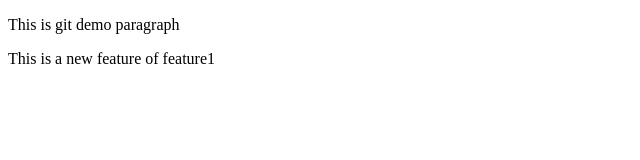
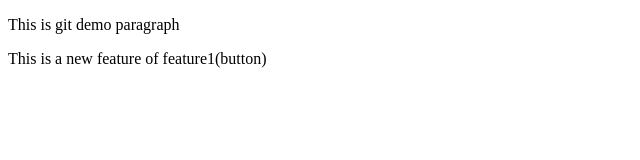
Before and after one commit to PradeepBhangi99/Localrepo, a plain HTML site: page index.html in a window 1280 px wide. Shown: the full height of the page, 0-640 px from the left. Drawn offline with Linux system fonts and the light colour scheme.

Commit message:
added button

```diff
--- a/index.html
+++ b/index.html
@@ -7,6 +7,6 @@
   </head>
   <body>
     <p>This is git demo paragraph</p>
-    <p>This is a new feature of feature1</p>
+    <p>This is a new feature of feature1(button)</p>
   </body>
 </html>
```
